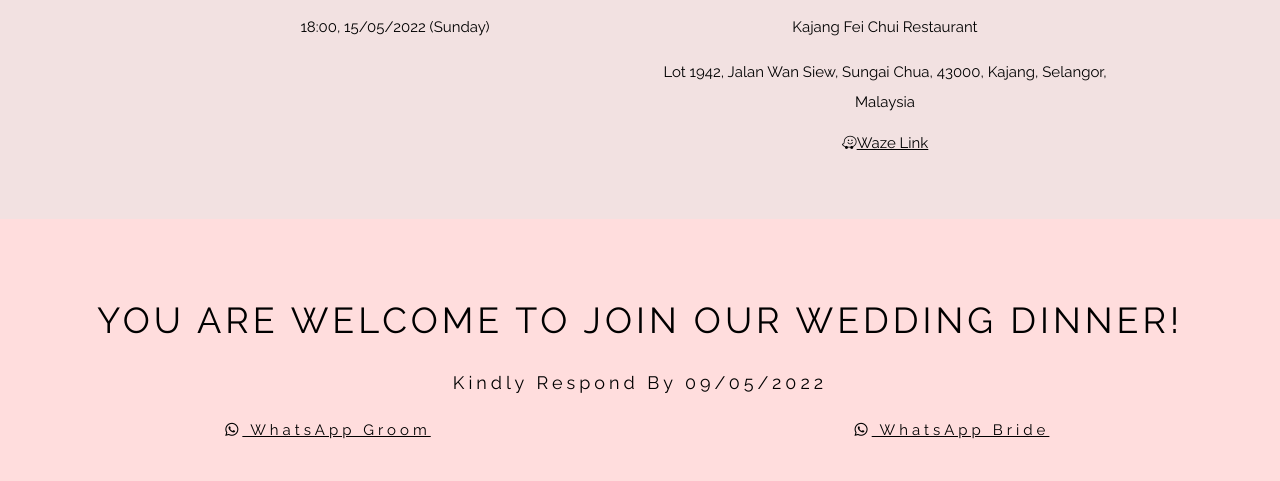
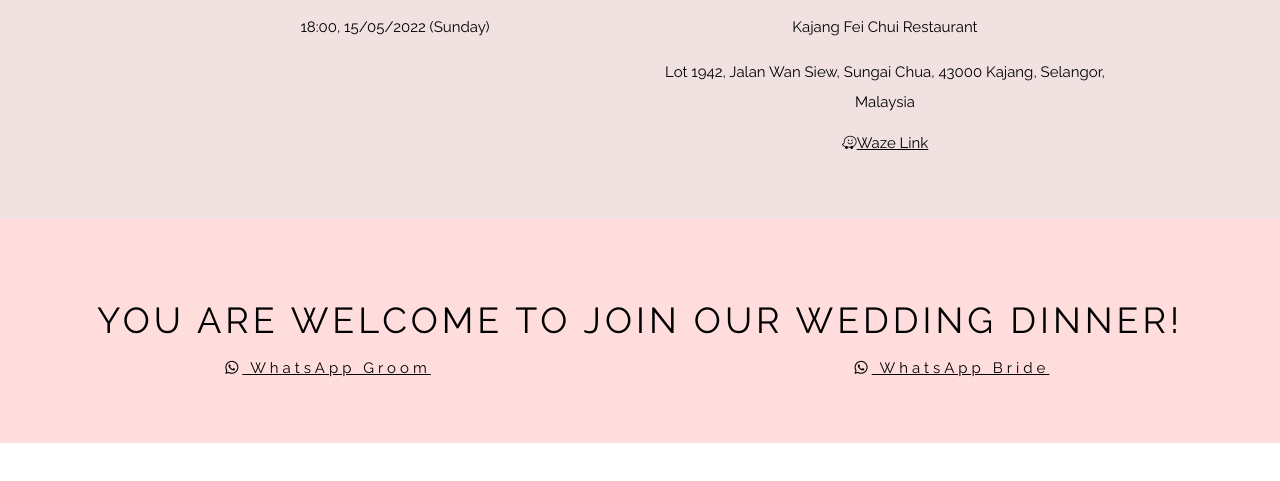
Before and after one commit to cheeyuenteng/wedding, a plain HTML site: page index.html in a window 1280 px wide. Shown: the part 3434-3915 px from the top of the page. After the commit the page ends 3877 px from the top, so only its background shows below. Drawn offline with Linux system fonts and the light colour scheme.

Commit message:
Add files via upload

```diff
--- a/index.html
+++ b/index.html
@@ -96,7 +96,7 @@
                 <div class="w3-half">
                     <h2>Where</h2>
                     <p>Kajang Fei Chui Restaurant</p>
-                    <p>Lot 1942, Jalan Wan Siew, Sungai Chua, 43000, Kajang, Selangor, Malaysia</p>
+                    <p>Lot 1942, Jalan Wan Siew, Sungai Chua, 43000 Kajang, Selangor, Malaysia</p>
                     <a target="_blank" href="https://waze.com/ul/hw282upbsp"><i class="fa-brands fa-waze"></i>Waze
                         Link</a>
                 </div>
@@ -105,7 +105,6 @@
     </div>
     <div class="w3-container w3-padding-64 w3-pale-red w3-center w3-wide" id="rsvp">
         <h1>YOU ARE WELCOME TO JOIN OUR WEDDING DINNER!</h1>
-        <p class="w3-large">Kindly Respond By 09/05/2022</p>
         <div class="w3-row">
             <a class="w3-half" href="https://wa.link/8ali80"><i class="fa-brands fa-whatsapp"></i>&nbsp;WhatsApp
                 Groom</a>
```
